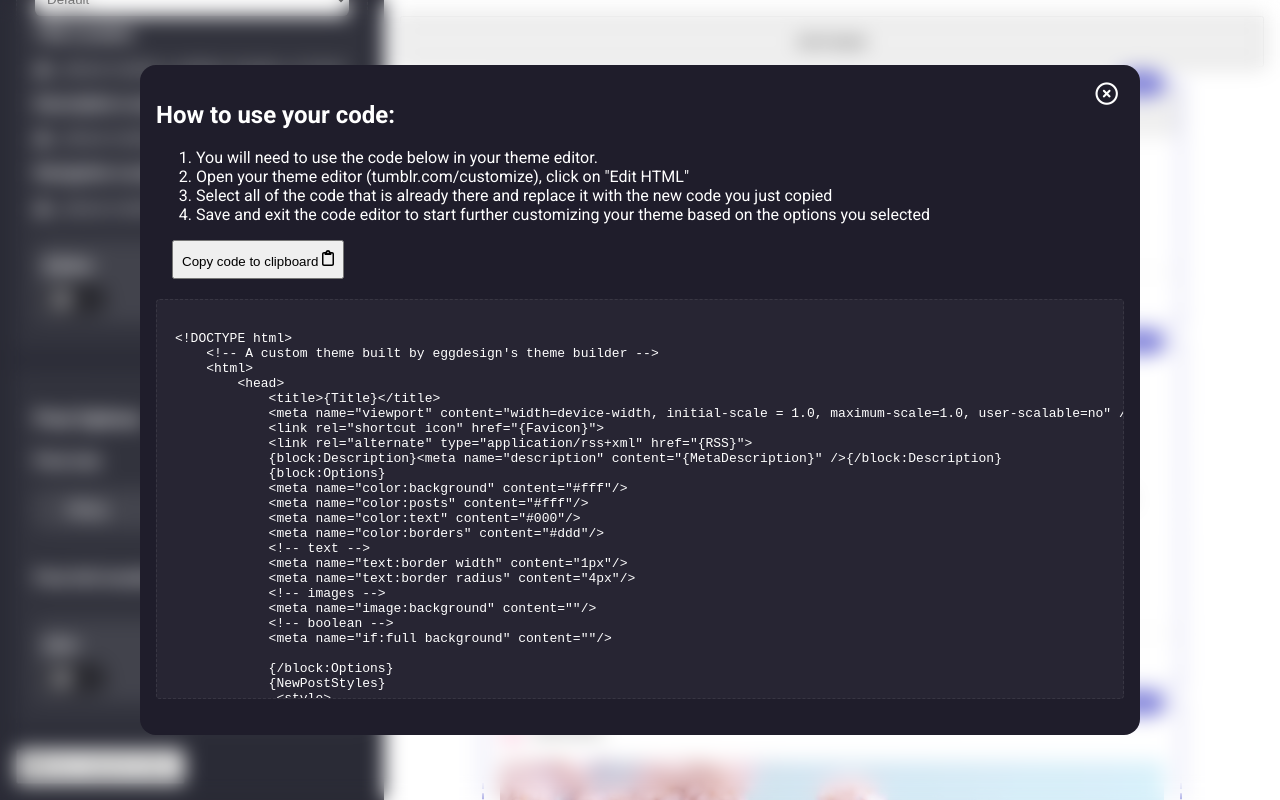
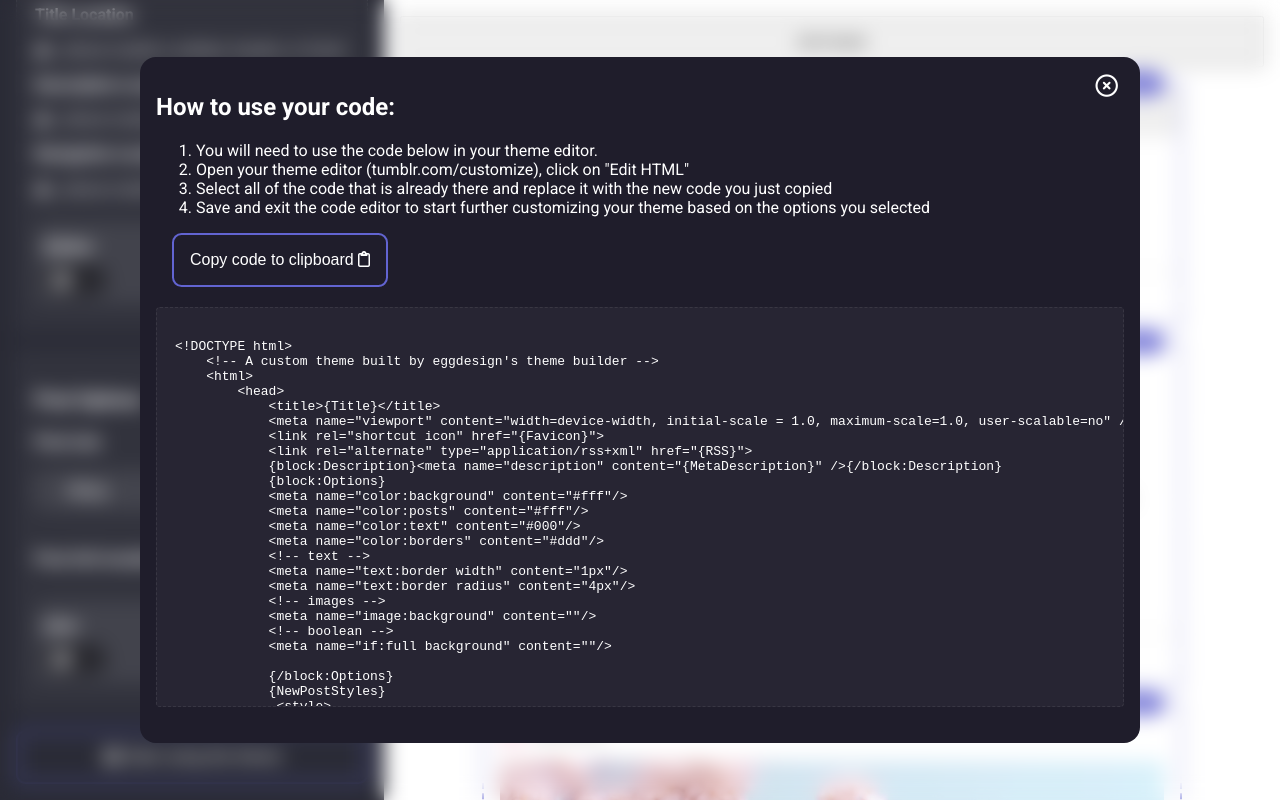
Before and after one commit to cornetespoir/build-a-theme, a React (Create React App) app: page / in a window 1280 px wide. Both pictures are taken after a click on the button "Start using this theme". Built offline with nearby package versions, Linux system fonts and the light colour scheme.

Commit message:
added button styling

```diff
--- a/src/components/preview/Customize.tsx
+++ b/src/components/preview/Customize.tsx
@@ -20,7 +20,7 @@ return (
         <ThemeOptions />
         <PostOptions />
         {sidebar &&  <SidebarStyles />}
-        <button onClick={toggleModal}><i className="fas fa-laptop-code"></i> Start using this theme</button>
+        <button className='open-code' onClick={toggleModal}><i className="fas fa-laptop-code"></i> Start using this theme</button>
         <Modal show={showModal} closeModal={toggleModal}>
             <GetCode/>
         </Modal>
--- a/src/components/preview/GetCode.tsx
+++ b/src/components/preview/GetCode.tsx
@@ -78,7 +78,7 @@ const GetCode = () => {
             </ol>
 
             <button className='clip' onClick={copyCode}>
-                Copy code to clipboard <svg className='clipboard' xmlns="http://www.w3.org/2000/svg" viewBox="0 0 384 512"><path d="M280 64h40c35.3 0 64 28.7 64 64V448c0 35.3-28.7 64-64 64H64c-35.3 0-64-28.7-64-64V128C0 92.7 28.7 64 64 64h40 9.6C121 27.5 153.3 0 192 0s71 27.5 78.4 64H280zM64 112c-8.8 0-16 7.2-16 16V448c0 8.8 7.2 16 16 16H320c8.8 0 16-7.2 16-16V128c0-8.8-7.2-16-16-16H304v24c0 13.3-10.7 24-24 24H192 104c-13.3 0-24-10.7-24-24V112H64zm128-8a24 24 0 1 0 0-48 24 24 0 1 0 0 48z" /></svg>
+                Copy code to clipboard <i className="far fa-clipboard"></i>
             </button>
             {pop && <div className='copy'>Copied!</div>}
             <div className="code">
--- a/src/index.css
+++ b/src/index.css
@@ -454,7 +454,23 @@ button {
 
 button.clip {
   margin: 0 var(--spacing);
-  padding: calc(var(--spacing) / 2)
+  padding: calc(var(--spacing));
+  background:transparent;
+  border:0;
+  font-size:1rem;
+  border-radius:.6rem;
+  color:white;
+  border:2px solid var(--porple);
+
+  box-shadow:0 0 0 0 var(--porple);
+}
+button.clip:hover {
+  background:var(--porple);
+}
+button.clip:focus {
+  transition:.6s;
+  box-shadow: 0 0 0 1rem transparent;
+
 }
 
 .clipboard {
@@ -770,3 +786,29 @@ select {
 .select-size {
   margin-bottom:calc(var(--spacing) * 2);
 }
+
+.open-code {
+  padding:var(--spacing);
+  display:block;
+  width:100%;
+  border:0;
+  color:white;
+  border-radius:.6rem;
+  font-size:1rem;
+  border:2px solid var(--porple);
+  transition:.6s;
+  background:transparent;
+  box-shadow: inset 0em 0em 0 4em transparent, 0 0 0 .4em transparent;
+
+}
+
+.open-code:hover {
+  animation: zoom .6s;
+  background:var(--porple)
+}
+
+@keyframes zoom {
+  0% {
+    box-shadow: inset 0 0 0 0 var(--porple), 0 0 0 0 var(--porple);
+  }
+}
```
